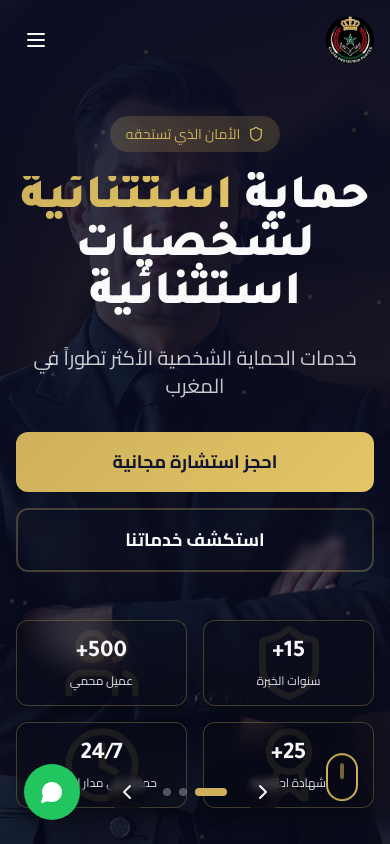
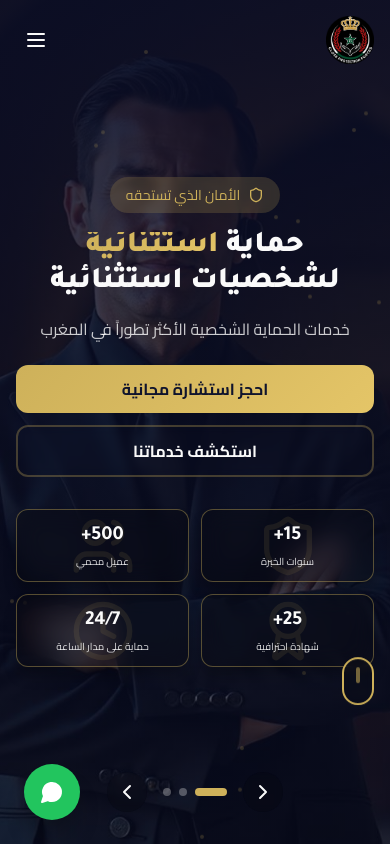
Before and after one commit to SidiNapo/prestige-guard-web, a React (Vite) app: page / in a window 390 px wide. Shown: the top 844 px of the page. Built offline with nearby package versions, Linux system fonts and the light colour scheme.

Commit message:
Fix hero section visibility
Adjusted the hero section to ensure elements are visible on mobile preview and corrected the layering of the scrolling indicator to be behind the cards.

```diff
--- a/src/components/HeroSection.tsx
+++ b/src/components/HeroSection.tsx
@@ -23,7 +23,7 @@ const HeroSection = () => {
   ];
 
   return (
-    <section id="home" className="relative h-screen overflow-hidden pt-20 md:pt-0">
+    <section id="home" className="relative min-h-screen overflow-hidden pt-20 md:pt-0 flex flex-col">
       {/* Background Carousel */}
       <div className="absolute inset-0">
         {slides.map((slide, index) => (
@@ -60,17 +60,17 @@ const HeroSection = () => {
       </div>
 
       {/* Content */}
-      <div className="relative z-10 h-full flex items-center">
+      <div className="relative z-10 flex-1 flex items-center justify-center py-8">
         <div className="container mx-auto px-4">
           <div className="max-w-4xl mx-auto text-center">
             {/* Badge */}
-            <div className="inline-flex items-center space-x-2 space-x-reverse px-4 py-2 bg-secondary/20 backdrop-blur-sm rounded-full mb-6 animate-fade-in">
+            <div className="inline-flex items-center space-x-2 space-x-reverse px-4 py-2 bg-secondary/20 backdrop-blur-sm rounded-full mb-4 md:mb-6 animate-fade-in">
               <Shield className="h-4 w-4 text-secondary" />
               <span className="text-secondary font-cairo text-sm">الأمان الذي تستحقه</span>
             </div>
 
             {/* Main Heading */}
-            <h1 className="text-5xl md:text-7xl font-tajawal font-black text-foreground mb-6 animate-fade-up">
+            <h1 className="text-3xl sm:text-5xl md:text-7xl font-tajawal font-black text-foreground mb-4 md:mb-6 animate-fade-up">
               حماية{' '}
               <span className="text-transparent bg-clip-text bg-gradient-gold">
                 استثنائية
@@ -80,41 +80,41 @@ const HeroSection = () => {
             </h1>
 
             {/* Subheading */}
-            <p className="text-xl md:text-2xl text-foreground/80 font-cairo mb-8 animate-fade-up animation-delay-200">
+            <p className="text-base sm:text-xl md:text-2xl text-foreground/80 font-cairo mb-6 md:mb-8 animate-fade-up animation-delay-200">
               خدمات الحماية الشخصية الأكثر تطوراً في المغرب
             </p>
 
             {/* CTA Buttons */}
-            <div className="flex flex-col sm:flex-row items-center justify-center gap-4 mb-12 animate-fade-up animation-delay-400">
+            <div className="flex flex-col sm:flex-row items-center justify-center gap-3 md:gap-4 mb-8 md:mb-12 animate-fade-up animation-delay-400">
               <a
                 href="#contact"
-                className="inline-block px-8 py-4 bg-gradient-gold text-primary font-cairo font-bold text-lg rounded-xl hover:shadow-gold transition-all duration-300 hover:scale-105 w-full sm:w-auto text-center"
+                className="inline-block px-6 sm:px-8 py-3 md:py-4 bg-gradient-gold text-primary font-cairo font-bold text-base md:text-lg rounded-xl hover:shadow-gold transition-all duration-300 hover:scale-105 w-full sm:w-auto text-center"
               >
                 احجز استشارة مجانية
               </a>
               <a
                 href="#services"
-                className="inline-block px-8 py-4 border-2 border-secondary/30 text-foreground font-cairo font-bold text-lg rounded-xl hover:bg-secondary/10 backdrop-blur-sm transition-all duration-300 hover:scale-105 w-full sm:w-auto text-center"
+                className="inline-block px-6 sm:px-8 py-3 md:py-4 border-2 border-secondary/30 text-foreground font-cairo font-bold text-base md:text-lg rounded-xl hover:bg-secondary/10 backdrop-blur-sm transition-all duration-300 hover:scale-105 w-full sm:w-auto text-center"
               >
                 استكشف خدماتنا
               </a>
             </div>
 
             {/* Stats */}
-            <div className="grid grid-cols-2 md:grid-cols-4 gap-4 md:gap-6 animate-fade-up animation-delay-600 relative z-30">
+            <div className="grid grid-cols-2 md:grid-cols-4 gap-3 md:gap-6 animate-fade-up animation-delay-600 relative z-30 mb-20">
               {stats.map((stat, index) => (
                 <div
                   key={index}
-                  className="relative flex flex-col items-center p-4 md:p-6 bg-background/20 backdrop-blur-md rounded-xl border border-secondary/30 hover:bg-secondary/20 transition-all duration-300 group shadow-lg"
+                  className="relative flex flex-col items-center p-3 sm:p-4 md:p-6 bg-background/30 backdrop-blur-md rounded-xl border border-secondary/40 hover:bg-secondary/20 transition-all duration-300 group shadow-lg"
                 >
                   <div className="absolute inset-0 flex items-center justify-center opacity-10">
-                    <stat.icon className="h-20 w-20 text-secondary" />
+                    <stat.icon className="h-16 sm:h-20 w-16 sm:w-20 text-secondary" />
                   </div>
                   <div className="relative z-10 flex flex-col items-center">
-                    <span className="text-2xl md:text-3xl font-tajawal font-bold text-foreground mb-1">
+                    <span className="text-xl sm:text-2xl md:text-3xl font-tajawal font-bold text-foreground mb-1">
                       {stat.value}
                     </span>
-                    <span className="text-xs md:text-sm font-cairo text-foreground/90">
+                    <span className="text-[10px] sm:text-xs md:text-sm font-cairo text-foreground/90 text-center">
                       {stat.label}
                     </span>
                   </div>
@@ -155,7 +155,7 @@ const HeroSection = () => {
       </div>
 
       {/* Scroll Indicator */}
-      <div className="absolute bottom-8 right-8 animate-bounce z-30">
+      <div className="absolute bottom-32 md:bottom-8 right-4 md:right-8 animate-bounce z-20">
         <div className="w-8 h-12 border-2 border-secondary rounded-full flex justify-center bg-background/20 backdrop-blur-sm">
           <div className="w-1 h-4 bg-secondary rounded-full mt-2 animate-pulse"></div>
         </div>
```
